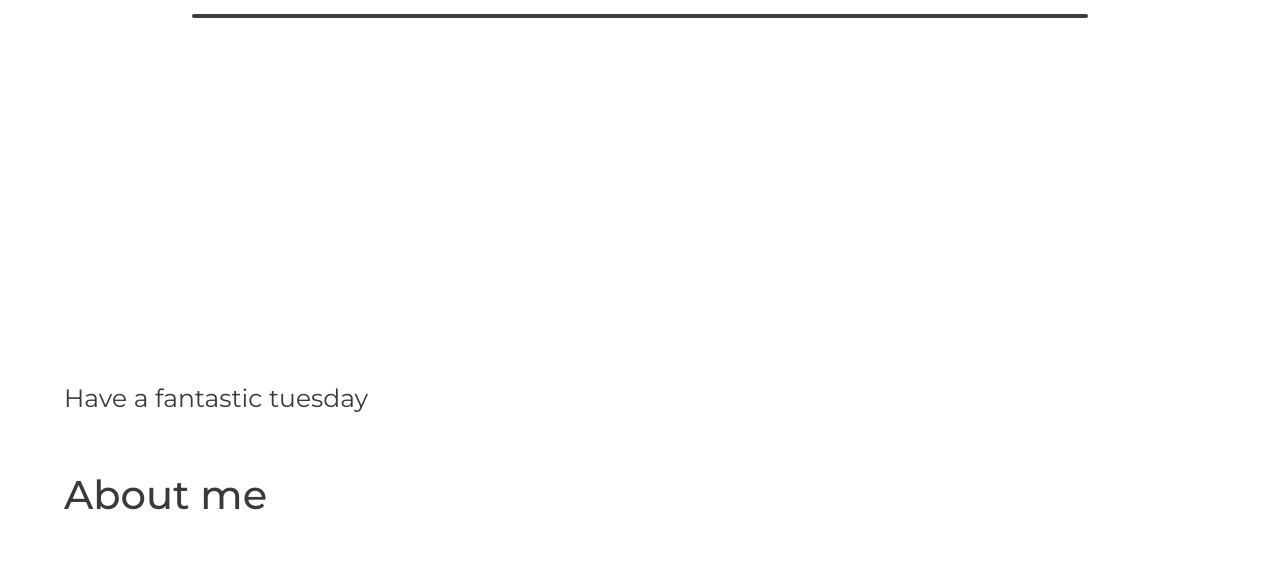
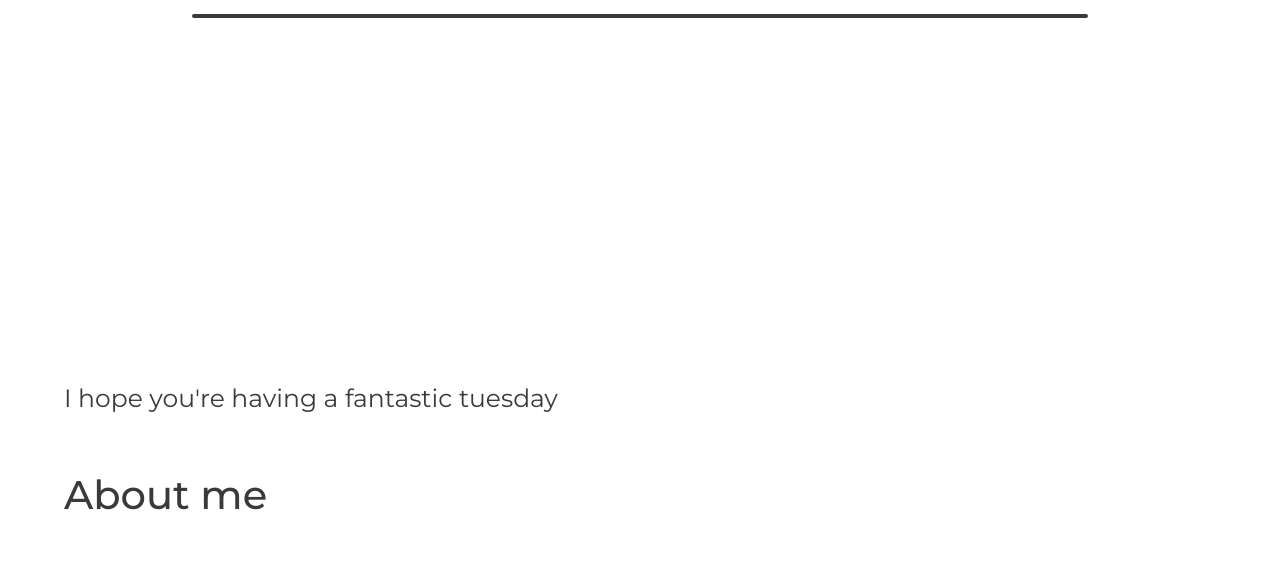
Before and after one commit to Wj9488/Portfolio-2-Master, a plain HTML site: page index.html in a window 1280 px wide. Shown: the part 475-1049 px from the top of the page. Drawn offline with nearby package versions, Linux system fonts and the light colour scheme.

Commit message:
changed txt

```diff
--- a/index.html
+++ b/index.html
@@ -42,7 +42,7 @@
 
     <div class="content__container">
         <div class="scalable__container" id="top">
-            <p class="scalable__descriptor">Have a
+            <p class="scalable__descriptor">I hope you're having a
                 <span class="wordData" data-wait="1600" data-words='["phenomenal","great" , "fantastic", "remarkable", "splendid", "relaxing", "productive", "terrific", "tremendous"]'>
                 </span><span id="welcomeDay"></span></p>
         </div>
```
